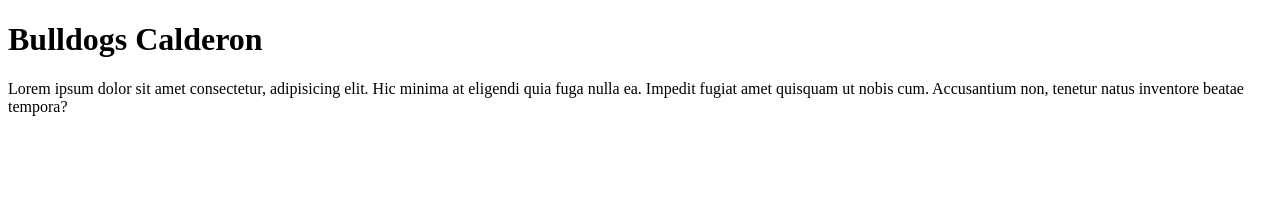
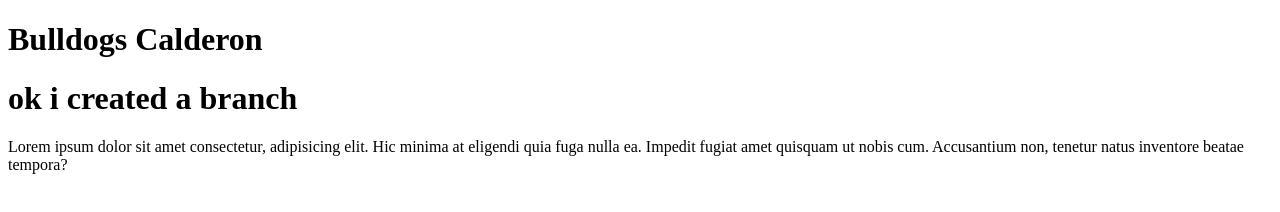
Before and after one commit to AngelCalderon105/practice-project, a plain HTML site: page index.html in a window 1280 px wide. Drawn offline with Linux system fonts and the light colour scheme.

Commit message:
Update index.html

```diff
--- a/index.html
+++ b/index.html
@@ -9,6 +9,7 @@
 
 <body>
     <h1>Bulldogs Calderon</h1>
+    <h1>ok i created a branch</h1>
     <p>Lorem ipsum dolor sit amet consectetur, adipisicing elit. Hic minima at eligendi quia fuga nulla ea. Impedit
         fugiat amet quisquam ut nobis cum. Accusantium non, tenetur natus inventore beatae tempora?</p>
 </body>
```
